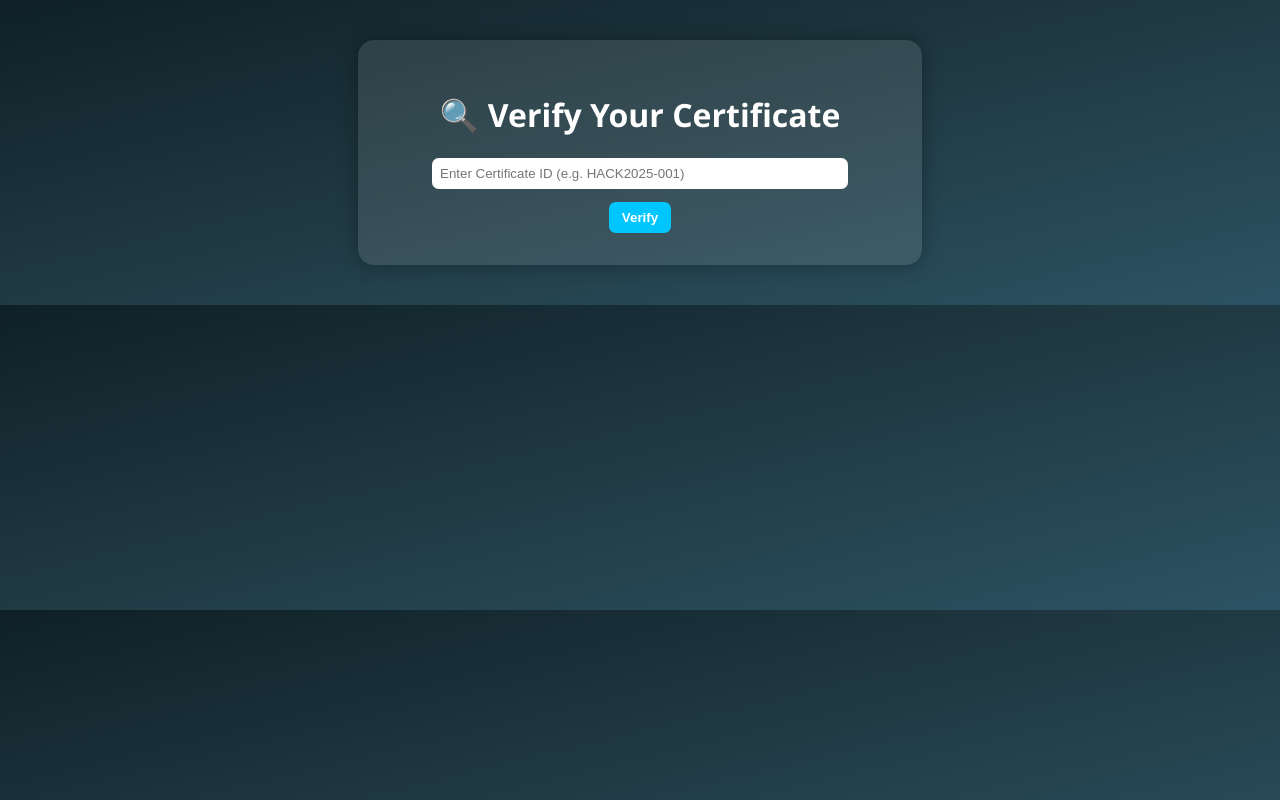
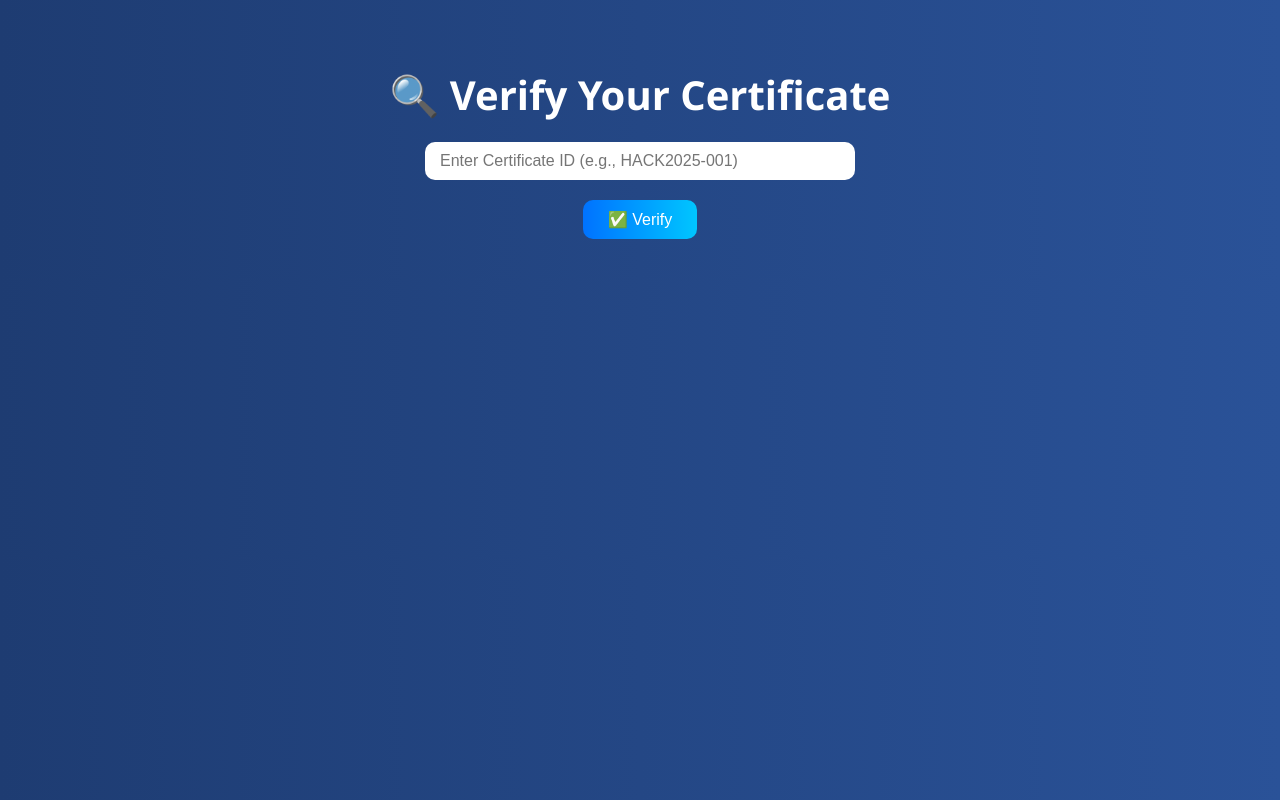
Before and after one commit to HackoRythm/certificate-verification, a plain HTML site: page index.html in a window 1280 px wide. Drawn offline with Linux system fonts and the light colour scheme.

Commit message:
Update index.html

```diff
--- a/index.html
+++ b/index.html
@@ -1,90 +1,103 @@
 <!DOCTYPE html>
 <html lang="en">
 <head>
-  <meta charset="UTF-8">
-  <title>Hackorythm Certificate Verification</title>
+  <meta charset="UTF-8" />
+  <meta name="viewport" content="width=device-width, initial-scale=1.0" />
+  <title>Certificate Verification - Hackorythm</title>
   <style>
     body {
+      margin: 0;
       font-family: 'Segoe UI', sans-serif;
-      background: linear-gradient(to bottom right, #0f2027, #203a43, #2c5364);
+      background: linear-gradient(to right, #1e3c72, #2a5298);
       color: white;
       text-align: center;
-      padding: 2em;
+      padding: 40px 20px;
     }
-    .box {
-      background-color: rgba(255,255,255,0.1);
-      padding: 2em;
-      border-radius: 1em;
-      max-width: 500px;
-      margin: auto;
-      box-shadow: 0 0 20px rgba(0,0,0,0.3);
+    h1 {
+      font-size: 2.5em;
+      margin-bottom: 20px;
     }
     input {
-      padding: 0.6em;
+      padding: 10px 15px;
       width: 80%;
-      border-radius: 0.5em;
+      max-width: 400px;
+      border-radius: 10px;
       border: none;
-      margin-bottom: 1em;
+      font-size: 1em;
+      margin-bottom: 20px;
     }
     button {
-      padding: 0.6em 1em;
+      padding: 10px 25px;
+      font-size: 1em;
       border: none;
-      border-radius: 0.5em;
+      border-radius: 10px;
       background: #00c6ff;
+      background: linear-gradient(to right, #0072ff, #00c6ff);
       color: white;
-      font-weight: bold;
       cursor: pointer;
+      transition: background 0.3s;
     }
-    .result {
-      margin-top: 1.5em;
-      text-align: left;
+    button:hover {
+      background: linear-gradient(to right, #0052cc, #00aaff);
     }
-    img {
-      max-width: 100px;
-      border-radius: 50%;
-      margin-bottom: 1em;
+    #result {
+      margin-top: 30px;
+      padding: 20px;
+      background: rgba(255, 255, 255, 0.1);
+      border-radius: 15px;
+      display: none;
+    }
+    .field {
+      margin-bottom: 10px;
+    }
+    .field strong {
+      color: #00f7ff;
     }
   </style>
 </head>
 <body>
-  <div class="box">
-    <h1>🔍 Verify Your Certificate</h1>
-    <input type="text" id="certId" placeholder="Enter Certificate ID (e.g. HACK2025-001)" />
-    <br>
-    <button onclick="verifyCert()">Verify</button>
+  <h1>🔍 Verify Your Certificate</h1>
+  <input type="text" id="certId" placeholder="Enter Certificate ID (e.g., HACK2025-001)" />
+  <br />
+  <button onclick="verifyCertificate()">✅ Verify</button>
 
-    <div id="result" class="result" style="display:none;"></div>
-    <div id="error" style="color: red; display: none; margin-top: 1em;">❌ Certificate not found.</div>
-  </div>
+  <div id="result"></div>
 
   <script>
-    async function verifyCert() {
-      const certId = document.getElementById('certId').value.trim();
-      const resultDiv = document.getElementById('result');
-      const errorDiv = document.getElementById('error');
-      resultDiv.innerHTML = '';
-      resultDiv.style.display = 'none';
-      errorDiv.style.display = 'none';
+    const scriptURL = "https://script.google.com/macros/s/AKfycbxL22LVJ6gFHDP3ztIoVd3snxqp8_fhRf9Nd-_5KLA-O18K6zSLkOv6iYC1tzwAQGPt/exec";
 
-      const res = await fetch("https://script.google.com/macros/s/AKfycbxL22LVJ6gFHDP3ztIoVd3snxqp8_fhRf9Nd-_5KLA-O18K6zSLkOv6iYC1tzwAQGPt/exec", {
-        method: "POST",
-        body: new URLSearchParams({ id: certId })
-      });
+    async function verifyCertificate() {
+      const certId = document.getElementById("certId").value.trim();
+      const resultDiv = document.getElementById("result");
+      resultDiv.style.display = "block";
+      resultDiv.innerHTML = "⏳ Please wait...";
 
-      const data = await res.json();
+      if (!certId) {
+        resultDiv.innerHTML = "❌ Please enter a valid certificate ID.";
+        return;
+      }
 
-      if (data.error) {
-        errorDiv.style.display = 'block';
-      } else {
-        resultDiv.style.display = 'block';
-        if (data['Photo URL']) {
-          resultDiv.innerHTML += `<img src="${data['Photo URL']}" alt="Certificate Holder Photo">`;
+      try {
+        const res = await fetch(scriptURL, {
+          method: "POST",
+          body: JSON.stringify({ certId }),
+          headers: {
+            "Content-Type": "application/json",
+          },
+        });
+        const data = await res.json();
+
+        if (!data.found) {
+          resultDiv.innerHTML = "❌ Certificate not found.";
+        } else {
+          let html = `<h2>🎓 Certificate Details</h2>`;
+          for (const key in data.details) {
+            html += `<div class="field"><strong>${key}:</strong> ${data.details[key]}</div>`;
+          }
+          resultDiv.innerHTML = html;
         }
-        for (let key in data) {
-          if (key !== 'Photo URL') {
-            resultDiv.innerHTML += `<p><strong>${key}:</strong> ${data[key]}</p>`;
-          }
-        }
+      } catch (e) {
+        resultDiv.innerHTML = "❌ Something went wrong. Please try again.";
       }
     }
   </script>
```
